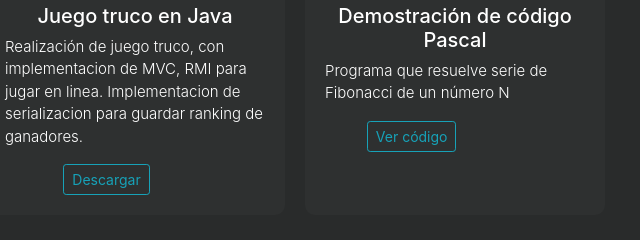
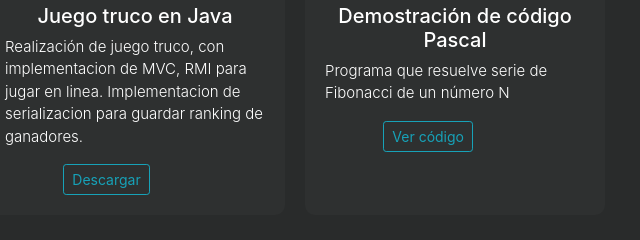
Before and after one commit to LucasLatessa/Portfolio2, a plain HTML site: page index.html in a window 1280 px wide. Shown: the part 2560-2800 px from the top of the page, 346-986 px from the left. Drawn offline with nearby package versions, Linux system fonts and the light colour scheme.

Commit message:
Update index.html

```diff
--- a/index.html
+++ b/index.html
@@ -253,7 +253,7 @@
                                 <p class="lead text-left">
                                     Programa que resuelve serie de Fibonacci de un número N</p>
                             </div>
-                            <div class="col-md-8 text-center"> <!-- Eliminamos "mx-auto" y agregamos "text-center" -->
+                            <div class="mx-auto col-md-8">
                                 <a _ngcontent-paa-c7="" target="_blank" id="botonProyecto"
                                     href="proyectos/Fibonacci.pas">
                                     <button _ngcontent-paa-c7="" type="button" class="btn btn-outline-info btn-sm">
```
